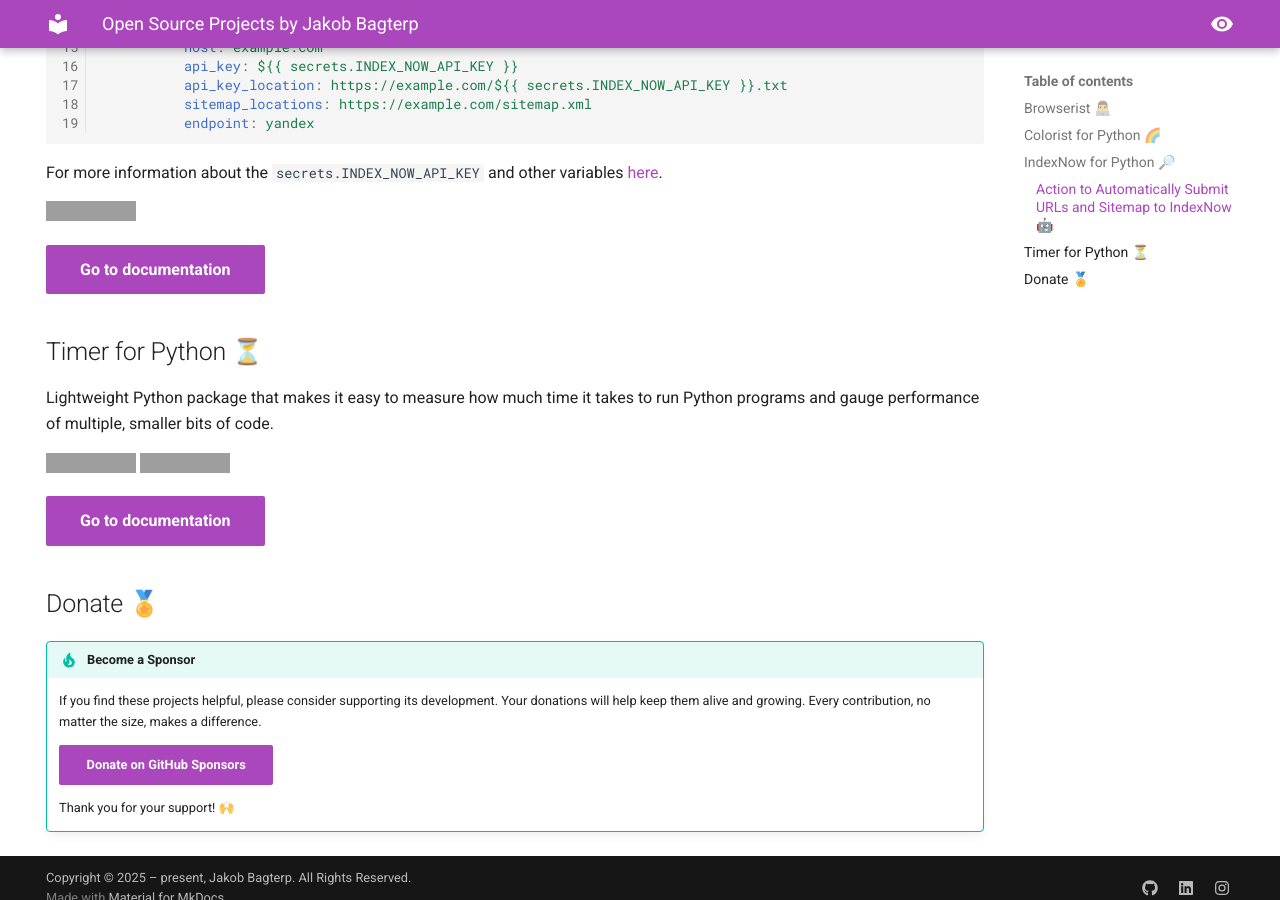
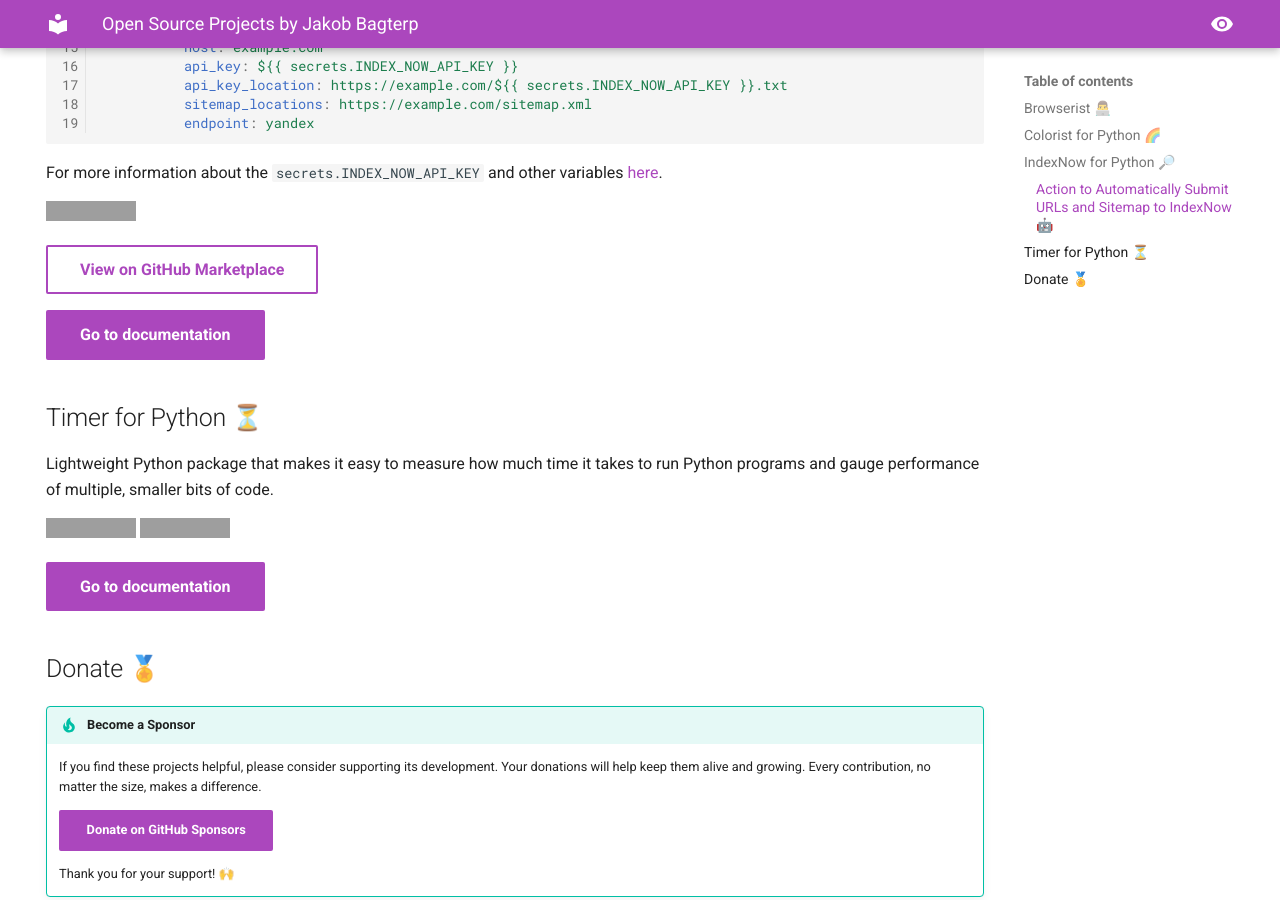
Before and after one commit to jakob-bagterp/jakob-bagterp.github.io, an MkDocs documentation site: the page built from docs/index.md, in a window 1280 px wide and 900 px high, scrolled down 1309 px. Built offline with MkDocs 1.6.1 and Material for MkDocs 9.7.7, drawn with Linux system fonts in a browser that asks for light colours; grey boxes are pictures that could not be loaded.

Commit message:
Added link to GitHub Marketplace.

```diff
--- a/docs/index.md
+++ b/docs/index.md
@@ -61,6 +61,8 @@
 
 [![IndexNow for Python source code on GitHub](https://img.shields.io/static/v1?label=GitHub&message=source%20code&logo=github&color=teal&link=https%3A%2F%2Fgithub.com%2Fjakob-bagterp%2Findex-now-submit-sitemap-urls-action)](https://github.com/jakob-bagterp/index-now-submit-sitemap-urls-action/)
 
+[View on GitHub Marketplace](https://github.com/marketplace/actions/index-now-submit-sitemap-urls-action){ .md-button .md-button--secondary }
+
 [Go to documentation](https://jakob-bagterp.github.io/index-now-submit-sitemap-urls-action/){ .md-button .md-button--primary }
 
 ## Timer for Python ⏳
```
